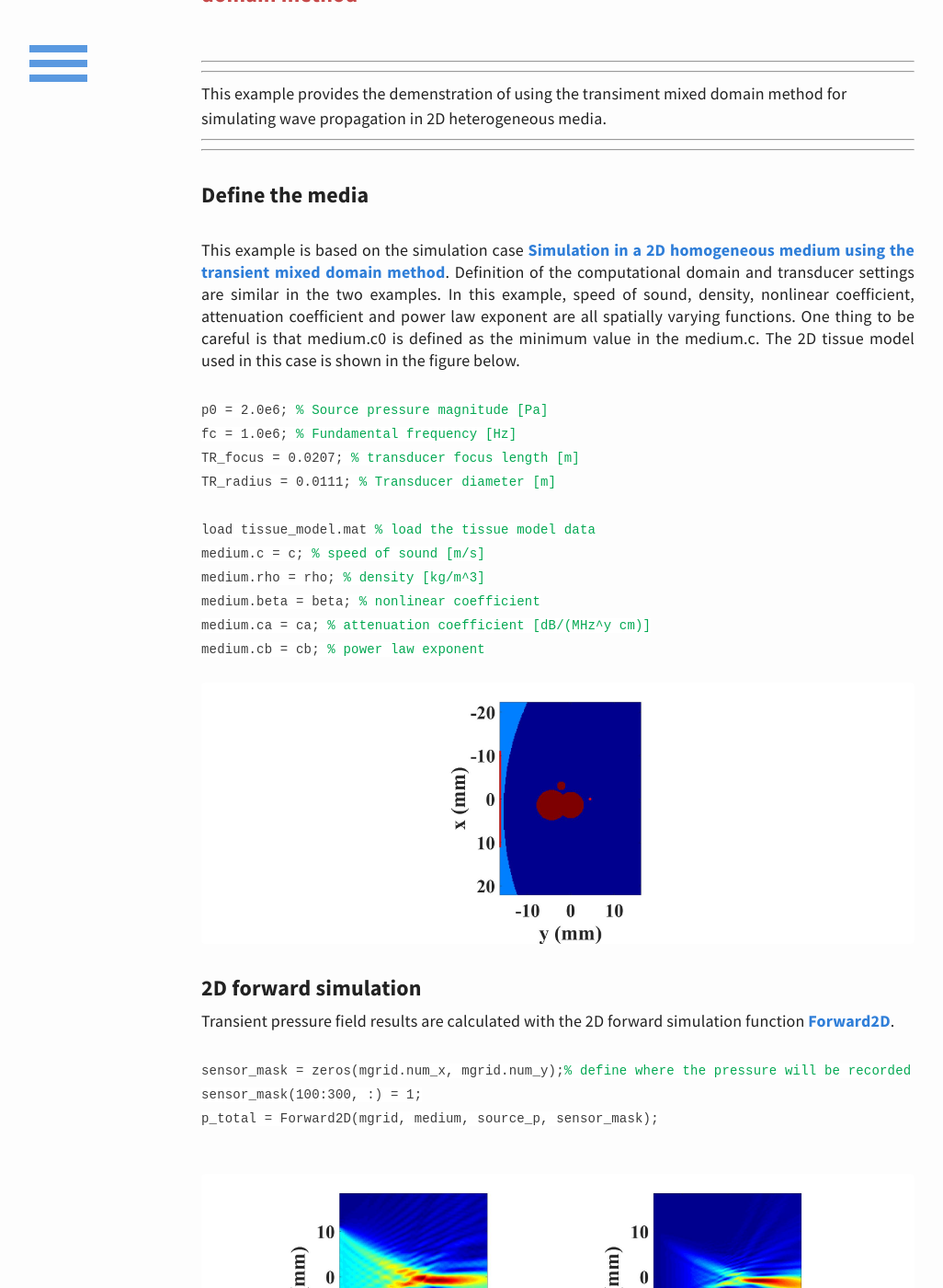
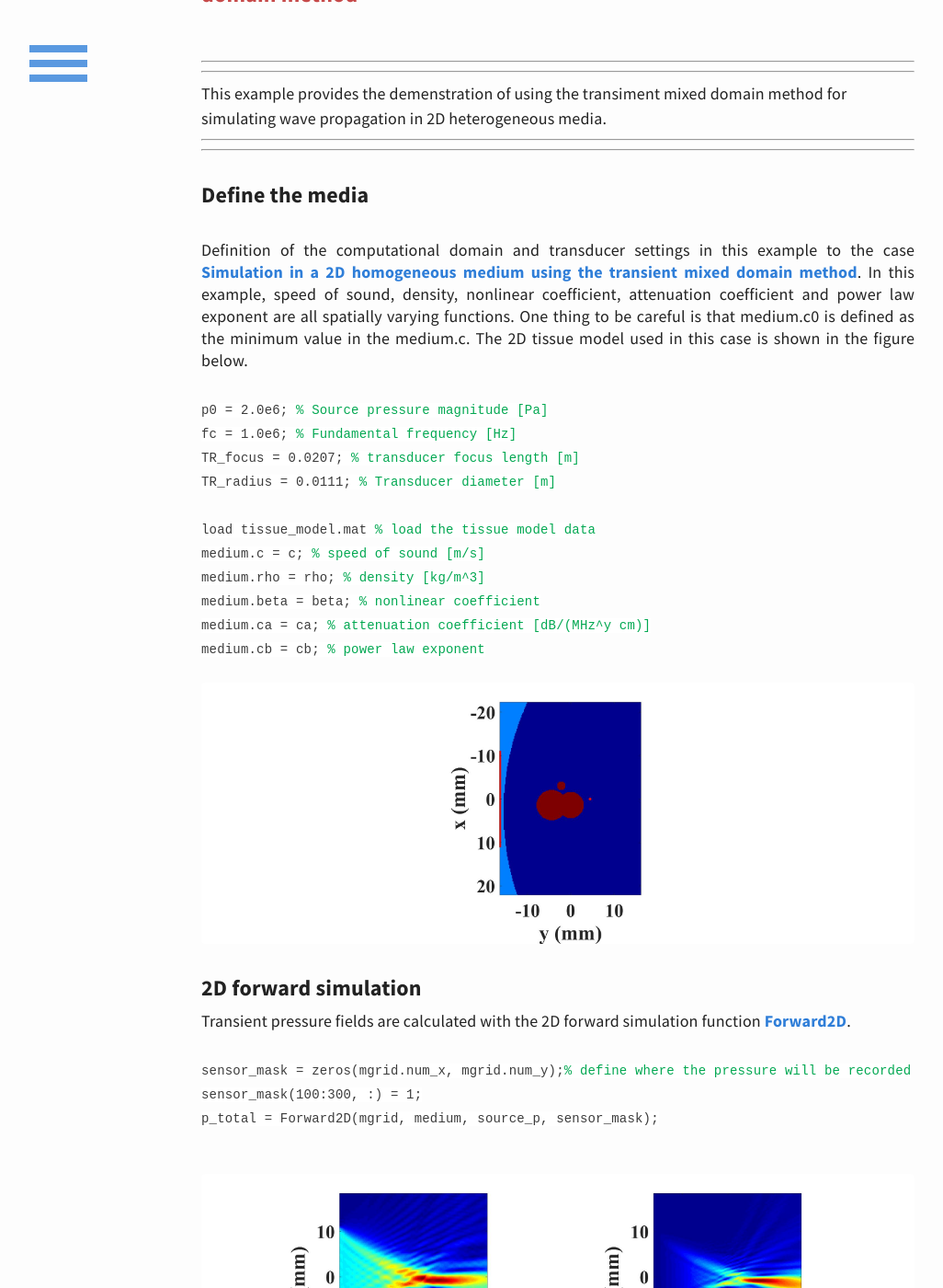
Before and after one commit to m-SOUND/mSOUND, a Jekyll site: the page built from _posts/2019-02-18-TMDM_2D_heterogeneous.html, in a window 1280 px wide and 1400 px high, scrolled down 293 px. Shown: the whole window at 92% size, without its empty margins (33-1059 px from the left). Built offline with Jekyll 4.4.1, drawn with Linux system fonts in a browser that asks for light colours.

Commit message:
Update 2019-02-18-TMDM_2D_heterogeneous.html

```diff
--- a/_posts/2019-02-18-TMDM_2D_heterogeneous.html
+++ b/_posts/2019-02-18-TMDM_2D_heterogeneous.html
@@ -14,10 +14,9 @@ This example provides the demenstration of using the transiment mixed domain met
 <h6>Define the media</h6>
 <p>
  <br>
-  This example is based on the simulation case
+  Definition of the computational domain and transducer settings in this example to the case
   <a href="https://m-sound.github.io/mSOUND/TMDM_2D_homogeneous">Simulation in a
    2D homogeneous medium using the transient mixed domain method</a>.
- Definition of the computational domain and transducer settings are similar in the two examples.
  In this example, speed of sound, density, nonlinear coefficient, attenuation coefficient and power law exponent are
  all spatially varying functions. One thing to be careful is that medium.c0 is defined as the minimum value in the medium.c.
  The 2D tissue model used in this case is shown in the figure below.
@@ -45,7 +44,7 @@ This example provides the demenstration of using the transiment mixed domain met
 <!---2D forward Simulation--->
 <h6>2D forward simulation</h6>
 <p>
- Transient pressure field results are calculated with the 2D forward simulation function <a href="/mSOUND/functions">Forward2D</a>.
+ Transient pressure fields are calculated with the 2D forward simulation function <a href="/mSOUND/functions">Forward2D</a>.
 <code>
   <br>
  <br>sensor_mask = zeros(mgrid.num_x, mgrid.num_y);<font color="#03a852">% define where the pressure will be recorded</font>
```
